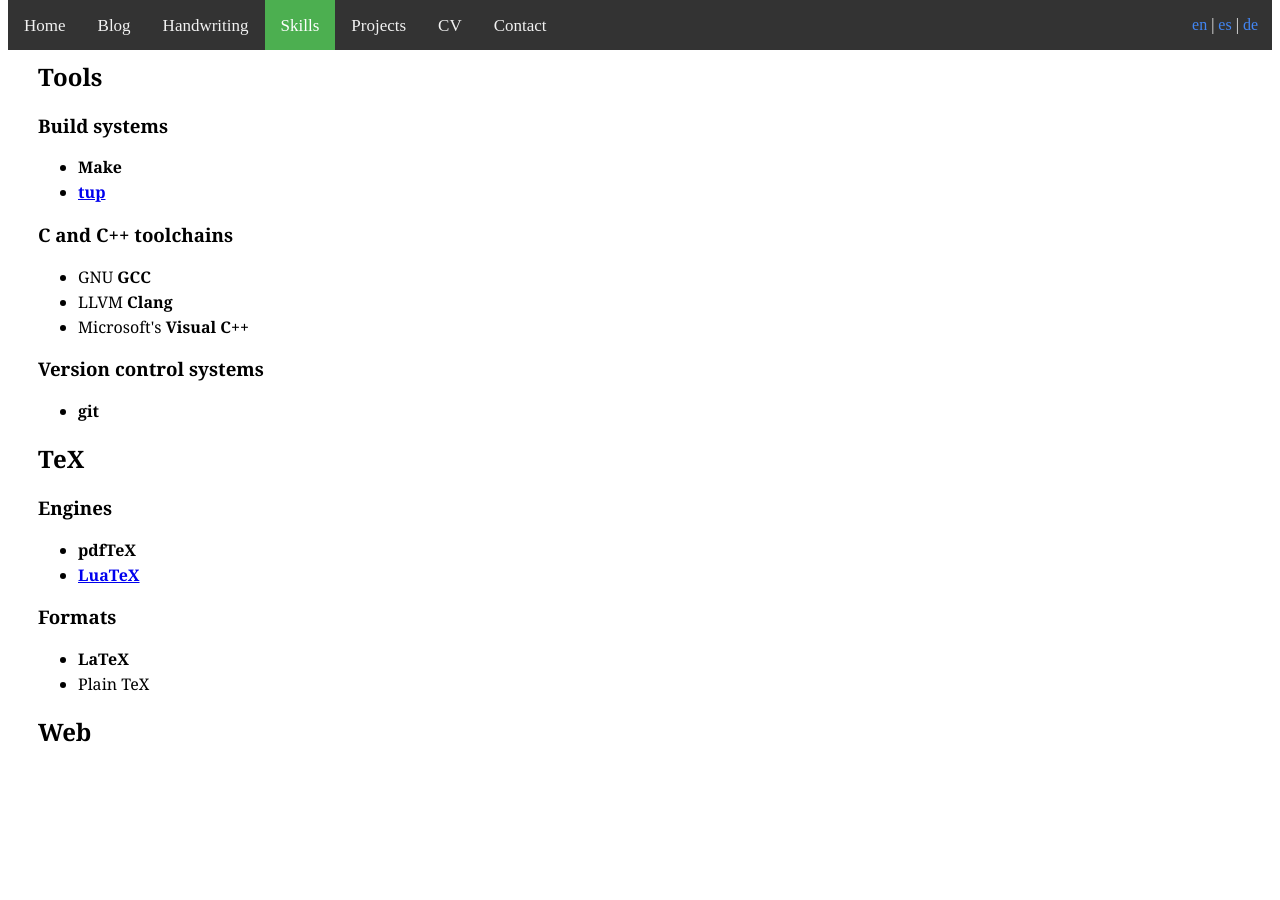
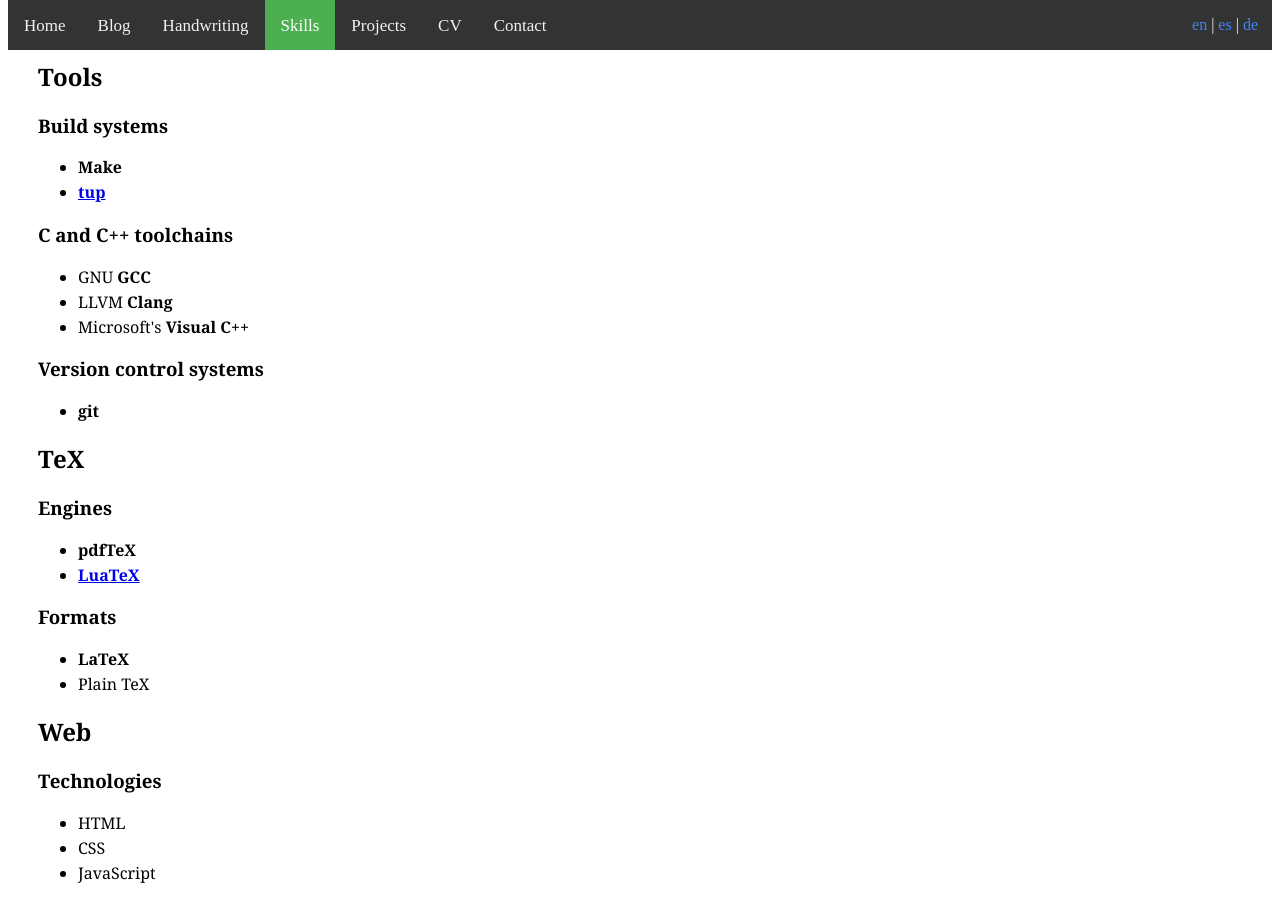
Before and after one commit to kalrish/website, a Jekyll site: the page built from eng/skills.html, in a window 1280 px wide and 900 px high, scrolled down 695 px. Built offline with Jekyll 4.4.1, drawn with Linux system fonts in a browser that asks for light colours; before the commit the page ends 1463 px from its top, so only the background shows below that.

Commit message:
Add web technologies subsection to the skill list

```diff
--- a/deu/skills.html
+++ b/deu/skills.html
@@ -52,3 +52,9 @@ permasub: skills
 	<li>Plain TeX</li>
 </ul>
 <h2>Web</h2>
+<h3>Technologies</h3>
+<ul>
+	<li>HTML</li>
+	<li>CSS</li>
+	<li>JavaScript</li>
+</ul>
--- a/eng/skills.html
+++ b/eng/skills.html
@@ -52,3 +52,9 @@ permasub: skills
 	<li>Plain TeX</li>
 </ul>
 <h2>Web</h2>
+<h3>Technologies</h3>
+<ul>
+	<li>HTML</li>
+	<li>CSS</li>
+	<li>JavaScript</li>
+</ul>
--- a/esp/skills.html
+++ b/esp/skills.html
@@ -52,3 +52,9 @@ permasub: skills
 	<li>Plain TeX</li>
 </ul>
 <h2>Web</h2>
+<h3>Tecnologías</h3>
+<ul>
+	<li>HTML</li>
+	<li>CSS</li>
+	<li>JavaScript</li>
+</ul>
```
